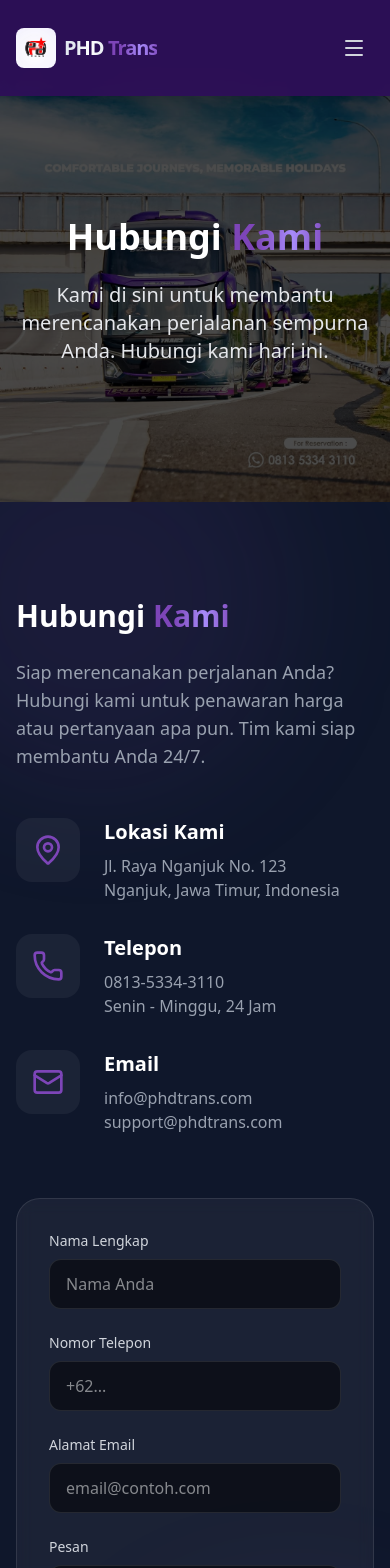
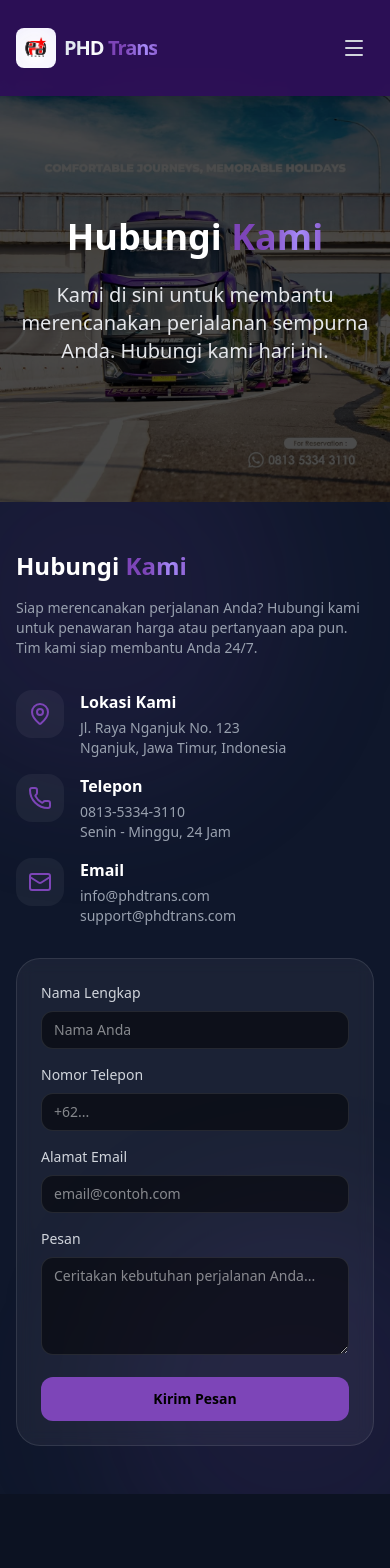
Before and after one commit to Rangga11268/phd-trans, a Next.js app: page /contact in a window 390 px wide. Shown: the top 1568 px of the page. Built offline with nearby package versions, Linux system fonts and the light colour scheme.

Commit message:
feat: add new UI components for Testimonials, About, Achievement, Contact, Destinations, Gallery, Hero, and Safety sections

```diff
--- a/components/About.tsx
+++ b/components/About.tsx
@@ -3,45 +3,45 @@ import { Shield, Clock, Star } from 'lucide-react';
 export default function About() {
   const features = [
     {
-      icon: <Shield className="h-10 w-10 text-primary" />,
+      icon: <Shield className="h-8 w-8 sm:h-10 sm:w-10 text-primary" />,
       title: "Keselamatan Utama",
       description: "Armada kami dirawat dengan standar tertinggi, menjamin perjalanan yang aman bagi setiap penumpang."
     },
     {
-      icon: <Clock className="h-10 w-10 text-primary" />,
+      icon: <Clock className="h-8 w-8 sm:h-10 sm:w-10 text-primary" />,
       title: "Tepat Waktu",
       description: "Kami menghargai waktu Anda. Jadwal kami dioptimalkan untuk memastikan Anda tiba di tujuan tepat waktu."
     },
     {
-      icon: <Star className="h-10 w-10 text-primary" />,
+      icon: <Star className="h-8 w-8 sm:h-10 sm:w-10 text-primary" />,
       title: "Kenyamanan Premium",
       description: "Nikmati kemewahan dengan fasilitas modern, kursi luas, dan layanan profesional."
     }
   ];
 
   return (
-    <section id="about" className="py-24 bg-slate-900">
+    <section id="about" className="py-12 sm:py-16 lg:py-24 bg-slate-900">
       <div className="max-w-7xl mx-auto px-4 sm:px-6 lg:px-8">
-        <div className="text-center mb-16">
-          <h2 className="text-3xl md:text-4xl font-bold text-white mb-4">
+        <div className="text-center mb-8 sm:mb-12 lg:mb-16">
+          <h2 className="text-2xl sm:text-3xl md:text-4xl font-bold text-white mb-3 sm:mb-4 px-4">
             Mengapa Memilih <span className="text-shiny-purple">PHD Trans</span>?
           </h2>
-          <p className="text-gray-400 max-w-2xl mx-auto">
+          <p className="text-sm sm:text-base text-gray-400 max-w-2xl mx-auto px-4">
             Kami berdedikasi untuk memberikan pengalaman transportasi wisata terbaik di Indonesia. Komitmen kami terhadap keunggulan membedakan kami.
           </p>
         </div>
 
-        <div className="grid grid-cols-1 md:grid-cols-3 gap-8">
+        <div className="grid grid-cols-1 sm:grid-cols-2 lg:grid-cols-3 gap-4 sm:gap-6 lg:gap-8">
           {features.map((feature, index) => (
             <div
               key={index}
-              className="bg-white/5 backdrop-blur-sm p-8 rounded-2xl border border-white/10 hover:border-primary/50 transition-all hover:-translate-y-1"
+              className="bg-white/5 backdrop-blur-sm p-6 sm:p-8 rounded-2xl border border-white/10 hover:border-primary/50 transition-all hover:-translate-y-1"
             >
               <div className="mb-6 bg-black/20 w-fit p-4 rounded-xl">
                 {feature.icon}
               </div>
-              <h3 className="text-xl font-bold text-white mb-3">{feature.title}</h3>
-              <p className="text-gray-400 leading-relaxed">
+              <h3 className="text-lg sm:text-xl font-bold text-white mb-2 sm:mb-3">{feature.title}</h3>
+              <p className="text-sm sm:text-base text-gray-400 leading-relaxed">
                 {feature.description}
               </p>
             </div>
--- a/components/Achievement.tsx
+++ b/components/Achievement.tsx
@@ -72,36 +72,36 @@ export default function Achievement() {
   ];
 
   return (
-    <section className="py-24 bg-gradient-to-b from-slate-900 to-black relative overflow-hidden">
+    <section className="py-12 sm:py-16 lg:py-24 bg-gradient-to-b from-slate-900 to-black relative overflow-hidden">
       {/* Decorative Background */}
       <div className="absolute inset-0 bg-[url('/assets/img/pattern.png')] opacity-5" />
       <div className="absolute top-0 right-0 w-1/3 h-full bg-primary/5 blur-3xl" />
 
       <div className="max-w-7xl mx-auto px-4 sm:px-6 lg:px-8 relative z-10">
-        <div className="text-center mb-16">
-          <h2 className="text-3xl md:text-5xl font-bold text-white mb-4">
+        <div className="text-center mb-8 sm:mb-12 lg:mb-16">
+          <h2 className="text-2xl sm:text-3xl md:text-4xl lg:text-5xl font-bold text-white mb-3 sm:mb-4 px-4">
             Dipercaya oleh <span className="text-shiny-purple">Ribuan</span> Pelanggan
           </h2>
-          <p className="text-gray-400 max-w-2xl mx-auto text-lg">
+          <p className="text-gray-400 max-w-2xl mx-auto text-sm sm:text-base lg:text-lg px-4">
             Angka-angka yang membuktikan komitmen kami dalam memberikan layanan terbaik.
           </p>
         </div>
 
-        <div className="grid grid-cols-2 lg:grid-cols-4 gap-8">
+        <div className="grid grid-cols-1 sm:grid-cols-2 lg:grid-cols-4 gap-4 sm:gap-6 lg:gap-8">
           {stats.map((stat, index) => {
             const Icon = stat.icon;
             return (
               <div
                 key={index}
-                className="bg-white/5 backdrop-blur-sm p-8 rounded-2xl border border-white/10 hover:border-primary/50 transition-all group hover:transform hover:scale-105 duration-300"
+                className="bg-white/5 backdrop-blur-sm p-6 sm:p-8 rounded-2xl border border-white/10 hover:border-primary/50 transition-all group hover:transform hover:scale-105 duration-300"
               >
-                <div className={`${stat.color} mb-4 transform group-hover:scale-110 transition-transform`}>
-                  <Icon className="h-12 w-12 mx-auto" />
+                <div className={`${stat.color} mb-3 sm:mb-4 transform group-hover:scale-110 transition-transform`}>
+                  <Icon className="h-10 w-10 sm:h-12 sm:w-12 mx-auto" />
                 </div>
-                <div className="text-4xl md:text-5xl font-bold text-white mb-2 font-mono">
+                <div className="text-3xl sm:text-4xl md:text-5xl font-bold text-white mb-2 font-mono">
                   {stat.value}
                 </div>
-                <div className="text-gray-400 text-sm uppercase tracking-wider">
+                <div className="text-gray-400 text-xs sm:text-sm uppercase tracking-wider">
                   {stat.label}
                 </div>
               </div>
--- a/components/Contact.tsx
+++ b/components/Contact.tsx
@@ -2,7 +2,7 @@ import { Phone, Mail, MapPin, Send } from 'lucide-react';
 
 export default function Contact() {
   return (
-    <section id="contact" className="py-24 bg-slate-900 relative overflow-hidden">
+    <section id="contact" className="py-12 sm:py-16 lg:py-24 bg-slate-900 relative overflow-hidden">
       {/* Decorative elements */}
       <div className="absolute top-0 left-0 w-full h-full overflow-hidden pointer-events-none">
         <div className="absolute -top-24 -left-24 w-96 h-96 bg-primary/10 rounded-full blur-3xl" />
@@ -10,59 +10,59 @@ export default function Contact() {
       </div>
 
       <div className="max-w-7xl mx-auto px-4 sm:px-6 lg:px-8 relative z-10">
-        <div className="grid grid-cols-1 lg:grid-cols-2 gap-16">
+        <div className="grid grid-cols-1 lg:grid-cols-2 gap-8 sm:gap-12 lg:gap-16">
           {/* Contact Info */}
           <div>
-            <h2 className="text-3xl md:text-4xl font-bold text-white mb-6">
+            <h2 className="text-2xl sm:text-3xl md:text-4xl font-bold text-white mb-4 sm:mb-6">
               Hubungi <span className="text-shiny-purple">Kami</span>
             </h2>
-            <p className="text-gray-400 mb-12 text-lg">
+            <p className="text-sm sm:text-base lg:text-lg text-gray-400 mb-8 sm:mb-10 lg:mb-12">
               Siap merencanakan perjalanan Anda? Hubungi kami untuk penawaran harga atau pertanyaan apa pun. Tim kami siap membantu Anda 24/7.
             </p>
 
-            <div className="space-y-8">
-              <div className="flex items-start gap-6 group">
-                <div className="bg-white/5 p-4 rounded-2xl group-hover:bg-primary/20 transition-colors">
-                  <MapPin className="h-8 w-8 text-primary" />
+            <div className="space-y-4 sm:space-y-6 lg:space-y-8">
+              <div className="flex items-start gap-4 sm:gap-6 group">
+                <div className="bg-white/5 p-3 sm:p-4 rounded-2xl group-hover:bg-primary/20 transition-colors flex-shrink-0">
+                  <MapPin className="h-6 w-6 sm:h-8 sm:w-8 text-primary" />
                 </div>
                 <div>
-                  <h3 className="text-xl font-bold text-white mb-2">Lokasi Kami</h3>
-                  <p className="text-gray-400">Jl. Raya Nganjuk No. 123<br />Nganjuk, Jawa Timur, Indonesia</p>
+                  <h3 className="text-base sm:text-lg lg:text-xl font-bold text-white mb-1 sm:mb-2">Lokasi Kami</h3>
+                  <p className="text-sm sm:text-base text-gray-400">Jl. Raya Nganjuk No. 123<br />Nganjuk, Jawa Timur, Indonesia</p>
                 </div>
               </div>
 
-              <div className="flex items-start gap-6 group">
-                <div className="bg-white/5 p-4 rounded-2xl group-hover:bg-primary/20 transition-colors">
-                  <Phone className="h-8 w-8 text-primary" />
+              <div className="flex items-start gap-4 sm:gap-6 group">
+                <div className="bg-white/5 p-3 sm:p-4 rounded-2xl group-hover:bg-primary/20 transition-colors flex-shrink-0">
+                  <Phone className="h-6 w-6 sm:h-8 sm:w-8 text-primary" />
                 </div>
                 <div>
-                  <h3 className="text-xl font-bold text-white mb-2">Telepon</h3>
-                  <p className="text-gray-400">0813-5334-3110<br />Senin - Minggu, 24 Jam</p>
+                  <h3 className="text-base sm:text-lg lg:text-xl font-bold text-white mb-1 sm:mb-2">Telepon</h3>
+                  <p className="text-sm sm:text-base text-gray-400">0813-5334-3110<br />Senin - Minggu, 24 Jam</p>
                 </div>
               </div>
 
-              <div className="flex items-start gap-6 group">
-                <div className="bg-white/5 p-4 rounded-2xl group-hover:bg-primary/20 transition-colors">
-                  <Mail className="h-8 w-8 text-primary" />
+              <div className="flex items-start gap-4 sm:gap-6 group">
+                <div className="bg-white/5 p-3 sm:p-4 rounded-2xl group-hover:bg-primary/20 transition-colors flex-shrink-0">
+                  <Mail className="h-6 w-6 sm:h-8 sm:w-8 text-primary" />
                 </div>
                 <div>
-                  <h3 className="text-xl font-bold text-white mb-2">Email</h3>
-                  <p className="text-gray-400">info@phdtrans.com<br />support@phdtrans.com</p>
+                  <h3 className="text-base sm:text-lg lg:text-xl font-bold text-white mb-1 sm:mb-2">Email</h3>
+                  <p className="text-sm sm:text-base text-gray-400">info@phdtrans.com<br />support@phdtrans.com</p>
                 </div>
               </div>
             </div>
           </div>
 
           {/* Contact Form */}
-          <div className="bg-white/5 p-8 md:p-10 rounded-3xl border border-white/10 backdrop-blur-sm">
-            <form className="space-y-6">
-              <div className="grid grid-cols-1 md:grid-cols-2 gap-6">
+          <div className="bg-white/5 p-6 sm:p-8 lg:p-10 rounded-3xl border border-white/10 backdrop-blur-sm">
+            <form className="space-y-4 sm:space-y-6">
+              <div className="grid grid-cols-1 sm:grid-cols-2 gap-4 sm:gap-6">
                 <div>
                   <label htmlFor="name" className="block text-sm font-medium text-gray-300 mb-2">Nama Lengkap</label>
                   <input
                     type="text"
                     id="name"
-                    className="w-full bg-black/50 border border-white/10 rounded-xl px-4 py-3 text-white focus:outline-none focus:border-primary focus:ring-1 focus:ring-primary transition-all"
+                    className="w-full bg-black/50 border border-white/10 rounded-xl px-3 py-2 sm:px-4 sm:py-3 text-sm sm:text-base text-white focus:outline-none focus:border-primary focus:ring-1 focus:ring-primary transition-all"
                     placeholder="Nama Anda"
                   />
                 </div>
@@ -71,7 +71,7 @@ export default function Contact() {
                   <input
                     type="tel"
                     id="phone"
-                    className="w-full bg-black/50 border border-white/10 rounded-xl px-4 py-3 text-white focus:outline-none focus:border-primary focus:ring-1 focus:ring-primary transition-all"
+                    className="w-full bg-black/50 border border-white/10 rounded-xl px-3 py-2 sm:px-4 sm:py-3 text-sm sm:text-base text-white focus:outline-none focus:border-primary focus:ring-1 focus:ring-primary transition-all"
                     placeholder="+62..."
                   />
                 </div>
@@ -81,7 +81,7 @@ export default function Contact() {
                 <input
                   type="email"
                   id="email"
-                  className="w-full bg-black/50 border border-white/10 rounded-xl px-4 py-3 text-white focus:outline-none focus:border-primary focus:ring-1 focus:ring-primary transition-all"
+                  className="w-full bg-black/50 border border-white/10 rounded-xl px-3 py-2 sm:px-4 sm:py-3 text-sm sm:text-base text-white focus:outline-none focus:border-primary focus:ring-1 focus:ring-primary transition-all"
                   placeholder="email@contoh.com"
                 />
               </div>
@@ -90,13 +90,13 @@ export default function Contact() {
                 <textarea
                   id="message"
                   rows={4}
-                  className="w-full bg-black/50 border border-white/10 rounded-xl px-4 py-3 text-white focus:outline-none focus:border-primary focus:ring-1 focus:ring-primary transition-all"
+                  className="w-full bg-black/50 border border-white/10 rounded-xl px-3 py-2 sm:px-4 sm:py-3 text-sm sm:text-base text-white focus:outline-none focus:border-primary focus:ring-1 focus:ring-primary transition-all"
                   placeholder="Ceritakan kebutuhan perjalanan Anda..."
                 ></textarea>
               </div>
               <button
                 type="submit"
-                className="w-full bg-primary text-black font-bold py-4 rounded-xl hover:bg-primary/90 transition-all transform hover:scale-[1.02]"
+                className="w-full bg-primary text-black font-bold py-3 sm:py-4 text-sm sm:text-base rounded-xl hover:bg-primary/90 transition-all transform hover:scale-[1.02]"
               >
                 Kirim Pesan
               </button>
--- a/components/Destinations.tsx
+++ b/components/Destinations.tsx
@@ -36,25 +36,25 @@ export default function Destinations() {
   ];
 
   return (
-    <section className="py-24 bg-black relative overflow-hidden">
+    <section className="py-12 sm:py-16 lg:py-24 bg-black relative overflow-hidden">
       {/* Decorative Elements */}
       <div className="absolute bottom-0 left-0 w-96 h-96 bg-primary/10 rounded-full blur-3xl" />
 
       <div className="max-w-7xl mx-auto px-4 sm:px-6 lg:px-8 relative z-10">
-        <div className="text-center mb-16">
+        <div className="text-center mb-8 sm:mb-12 lg:mb-16">
           <div className="inline-flex items-center gap-2 px-4 py-2 rounded-full bg-white/5 border border-white/10 mb-6 backdrop-blur-sm">
             <MapPin className="h-4 w-4 text-primary" />
             <span className="text-sm font-medium text-primary uppercase tracking-wider">Destinasi Populer</span>
           </div>
-          <h2 className="text-3xl md:text-5xl font-bold text-white mb-4">
+          <h2 className="text-2xl sm:text-3xl md:text-4xl lg:text-5xl font-bold text-white mb-3 sm:mb-4 px-4">
             Jelajahi <span className="text-shiny-purple">Indonesia</span> Bersama Kami
           </h2>
-          <p className="text-gray-400 max-w-2xl mx-auto text-lg">
+          <p className="text-sm sm:text-base lg:text-lg text-gray-400 max-w-2xl mx-auto px-4">
             Destinasi wisata favorit yang sering dikunjungi oleh pelanggan PHD Trans.
           </p>
         </div>
 
-        <div className="grid grid-cols-1 md:grid-cols-2 lg:grid-cols-3 xl:grid-cols-5 gap-6">
+        <div className="grid grid-cols-1 sm:grid-cols-2 lg:grid-cols-3 xl:grid-cols-5 gap-4 sm:gap-5 lg:gap-6">
           {destinations.map((destination, index) => {
             const whatsappMessage = `Halo PHD Trans, saya tertarik dengan paket wisata ke *${destination.name}*. Bisa info lebih lanjut?`;
             const whatsappLink = `https://wa.me/6281353343110?text=${encodeURIComponent(whatsappMessage)}`;
@@ -86,9 +86,9 @@ export default function Destinations() {
                 </div>
 
                 {/* Content */}
-                <div className="absolute bottom-0 left-0 right-0 p-6">
-                  <h3 className="text-2xl font-bold text-white mb-2">{destination.name}</h3>
-                  <p className="text-gray-300 text-sm mb-4">{destination.description}</p>
+                <div className="absolute bottom-0 left-0 right-0 p-4 sm:p-5 lg:p-6">
+                  <h3 className="text-xl sm:text-2xl font-bold text-white mb-2">{destination.name}</h3>
+                  <p className="text-gray-300 text-xs sm:text-sm mb-3 sm:mb-4">{destination.description}</p>
 
                   <div className="flex items-center gap-2 text-primary text-sm font-medium opacity-0 group-hover:opacity-100 transition-opacity">
                     <span>Pesan Sekarang</span>
@@ -100,10 +100,10 @@ export default function Destinations() {
           })}
         </div>
 
-        <div className="text-center mt-12">
+        <div className="text-center mt-8 sm:mt-10 lg:mt-12">
           <a
             href="/contact"
-            className="inline-block bg-primary text-white font-bold px-8 py-4 rounded-full hover:bg-primary/90 transition-all transform hover:scale-105 shadow-lg shadow-primary/25"
+            className="inline-block bg-primary text-white font-bold px-6 py-3 sm:px-8 sm:py-4 text-sm sm:text-base rounded-full hover:bg-primary/90 transition-all transform hover:scale-105 shadow-lg shadow-primary/25"
           >
             Konsultasi Destinasi Anda
           </a>
--- a/components/Gallery.tsx
+++ b/components/Gallery.tsx
@@ -10,18 +10,18 @@ export default function Gallery() {
   ];
 
   return (
-    <section id="fleet" className="py-24 bg-black">
+    <section id="fleet" className="py-12 sm:py-16 lg:py-24 bg-black">
       <div className="max-w-7xl mx-auto px-4 sm:px-6 lg:px-8">
-        <div className="text-center mb-16">
-          <h2 className="text-3xl md:text-4xl font-bold text-white mb-4">
+        <div className="text-center mb-8 sm:mb-12 lg:mb-16">
+          <h2 className="text-2xl sm:text-3xl md:text-4xl font-bold text-white mb-3 sm:mb-4 px-4">
             Armada <span className="text-shiny-purple">Premium</span> Kami
           </h2>
-          <p className="text-gray-400 max-w-2xl mx-auto">
+          <p className="text-sm sm:text-base text-gray-400 max-w-2xl mx-auto px-4">
             Lihat armada bus modern dan terawat kami yang dirancang untuk kenyamanan perjalanan wisata Anda.
           </p>
         </div>
 
-        <div className="grid grid-cols-1 md:grid-cols-3 gap-4 auto-rows-[300px]">
+        <div className="grid grid-cols-1 sm:grid-cols-2 md:grid-cols-3 gap-3 sm:gap-4 auto-rows-[250px] sm:auto-rows-[280px] md:auto-rows-[300px]">
           {images.map((img, index) => (
             <div
               key={index}
--- a/components/Hero.tsx
+++ b/components/Hero.tsx
@@ -21,7 +21,7 @@ export default function Hero() {
         <h1 className="text-4xl sm:text-6xl md:text-7xl font-bold text-white tracking-tight mb-6 animate-fade-in-up">
           Nikmati <span className="text-shiny-purple">Kemewahan</span> Wisata Anda
         </h1>
-        <p className="text-lg sm:text-xl text-gray-200 max-w-2xl mb-6 animate-fade-in-up delay-100">
+        <p className="text-lg sm:text-xl text-gray-200 max-w-2xl mb-6 animate-fade-in-up delay-100 leading-relaxed px-2">
           PHD Trans menawarkan layanan bus pariwisata premium dengan kenyamanan dan keamanan terbaik untuk perjalanan wisata Anda di seluruh Indonesia.
         </p>
         <div className="mb-10 animate-fade-in-up delay-150">
--- a/components/Testimonials.tsx
+++ b/components/Testimonials.tsx
@@ -23,31 +23,31 @@ export default function Testimonials() {
   ];
 
   return (
-    <section className="py-24 bg-black">
+    <section className="py-12 sm:py-16 lg:py-24 bg-black">
       <div className="max-w-7xl mx-auto px-4 sm:px-6 lg:px-8">
-        <div className="text-center mb-16">
-          <h2 className="text-3xl md:text-4xl font-bold text-white mb-4">
+        <div className="text-center mb-8 sm:mb-12 lg:mb-16">
+          <h2 className="text-2xl sm:text-3xl md:text-4xl font-bold text-white mb-3 sm:mb-4 px-4">
             Apa Kata <span className="text-shiny-purple">Mereka</span>
           </h2>
-          <p className="text-gray-400 max-w-2xl mx-auto">
+          <p className="text-sm sm:text-base text-gray-400 max-w-2xl mx-auto px-4">
             Dengarkan pengalaman pelanggan kami yang telah menikmati perjalanan bersama PHD Trans.
           </p>
         </div>
 
-        <div className="grid grid-cols-1 md:grid-cols-3 gap-8">
+        <div className="grid grid-cols-1 sm:grid-cols-2 lg:grid-cols-3 gap-4 sm:gap-6 lg:gap-8">
           {reviews.map((review, index) => (
             <div
               key={index}
-              className="bg-white/5 backdrop-blur-sm p-8 rounded-2xl border border-white/10 hover:border-primary/50 transition-all"
+              className="bg-white/5 backdrop-blur-sm p-6 sm:p-8 rounded-2xl border border-white/10 hover:border-primary/50 transition-all"
             >
               <div className="flex gap-1 mb-4">
                 {[...Array(review.rating)].map((_, i) => (
                   <Star key={i} className="h-5 w-5 text-primary fill-primary" />
                 ))}
               </div>
-              <p className="text-gray-300 mb-6 italic">"{review.content}"</p>
+              <p className="text-sm sm:text-base text-gray-300 mb-4 sm:mb-6 italic leading-relaxed">"{review.content}"</p>
               <div>
-                <h4 className="text-white font-bold">{review.name}</h4>
+                <h4 className="text-base sm:text-lg text-white font-bold">{review.name}</h4>
                 <p className="text-sm text-gray-500">{review.role}</p>
               </div>
             </div>
```
Also changed, not shown: components/Safety.tsx (+14 -14 lines).
